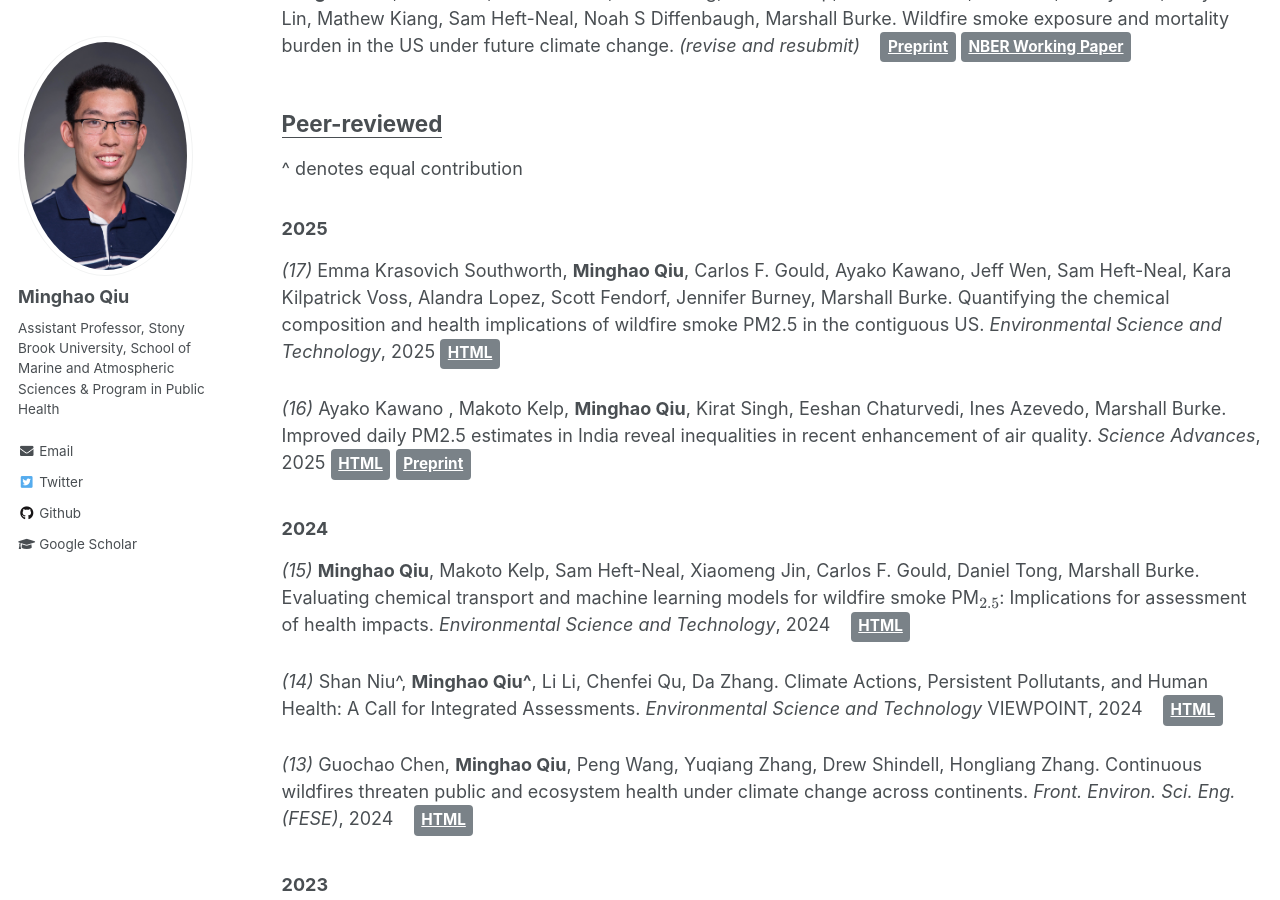
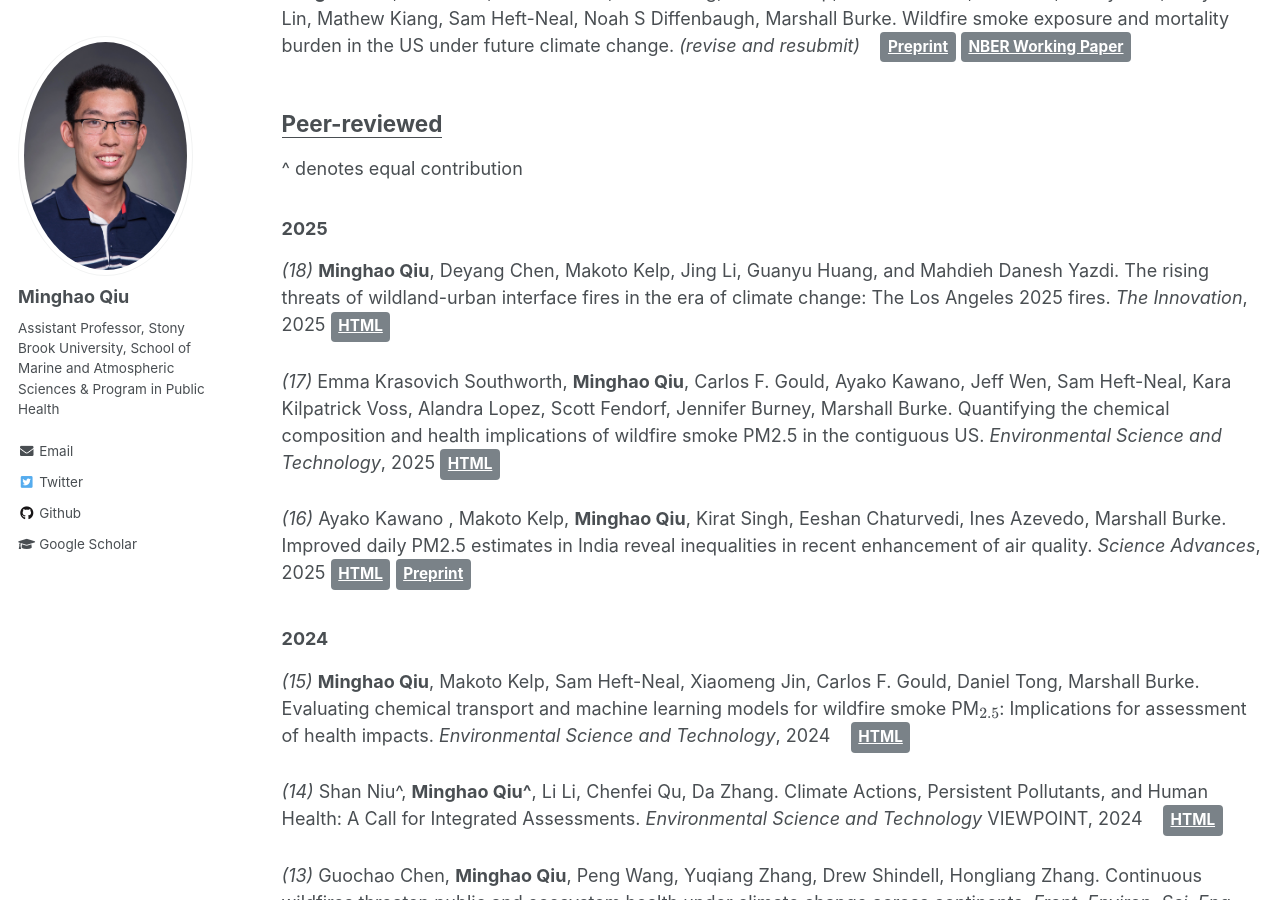
Before and after one commit to mhqiu/mhqiu.github.io, a Jekyll site: the page built from _pages/publications.md, in a window 1280 px wide and 900 px high, scrolled down 640 px. Built offline with Jekyll 4.4.1, drawn with Linux system fonts in a browser that asks for light colours; formulas are drawn with MathJax 3.

Commit message:
Update publications.md

```diff
--- a/_pages/publications.md
+++ b/_pages/publications.md
@@ -38,6 +38,8 @@ Renzhi Jing, Sam Heft-Neal, Zetianyu Wang, Jie Chen, **Minghao Qiu**, Isaac M. O
 ^ denotes equal contribution
 
 ### **2025**
+*(18)* **Minghao Qiu**, Deyang Chen, Makoto Kelp, Jing Li, Guanyu Huang, and Mahdieh Danesh Yazdi. The rising threats of wildland-urban interface fires in the era of climate change: The Los Angeles 2025 fires. *The Innovation*, 2025
+<a href="https://www.cell.com/the-innovation/fulltext/S2666-6758(25)00038-4" class="btn">HTML</a>
 
 *(17)* Emma Krasovich Southworth, **Minghao Qiu**, Carlos F. Gould, Ayako Kawano, Jeff Wen, Sam Heft-Neal, Kara Kilpatrick Voss, Alandra Lopez, Scott Fendorf, Jennifer Burney, Marshall Burke. Quantifying the chemical composition and health implications of wildfire smoke PM2.5 in the contiguous US. *Environmental Science and Technology*, 2025
 <a href="https://pubs.acs.org/doi/full/10.1021/acs.est.4c09011" class="btn">HTML</a>
```
